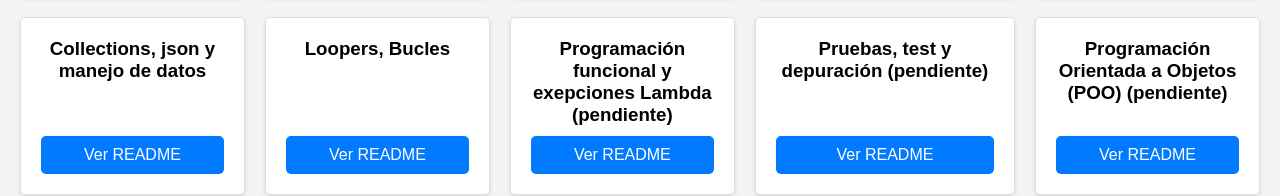
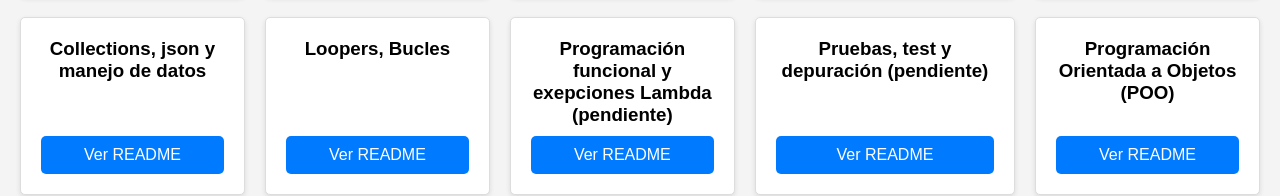
Before and after one commit to maga1407/kotlin, a plain HTML site: page index.html in a window 1280 px wide. Shown: the part 404-600 px from the top of the page. Drawn offline with Linux system fonts and the light colour scheme; a web font is replaced by a local one.

Commit message:
Update index.html

```diff
--- a/index.html
+++ b/index.html
@@ -49,7 +49,7 @@
             <a href="https://github.com/maga1407/kotlin/blob/main/pruebas/README.md" target="_blank" class="button">Ver README</a>
         </div>
         <div class="card">
-            <h3>Programación Orientada a Objetos (POO) (pendiente)</h3>
+            <h3>Programación Orientada a Objetos (POO)</h3>
             <a href="https://github.com/maga1407/kotlin/blob/main/poo/README.md" target="_blank" class="button">Ver README</a>
         </div>
         <div class="card">
```
